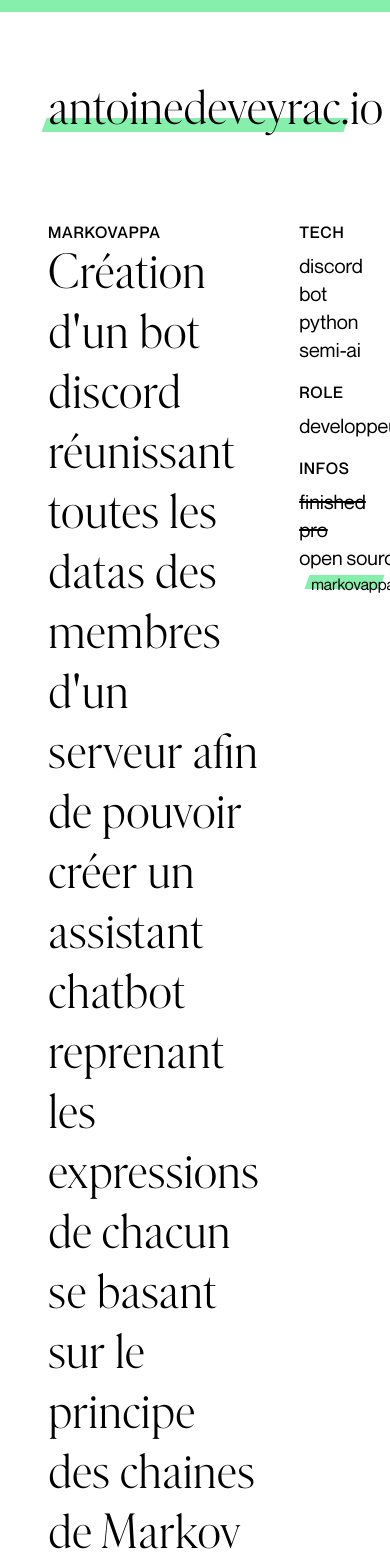
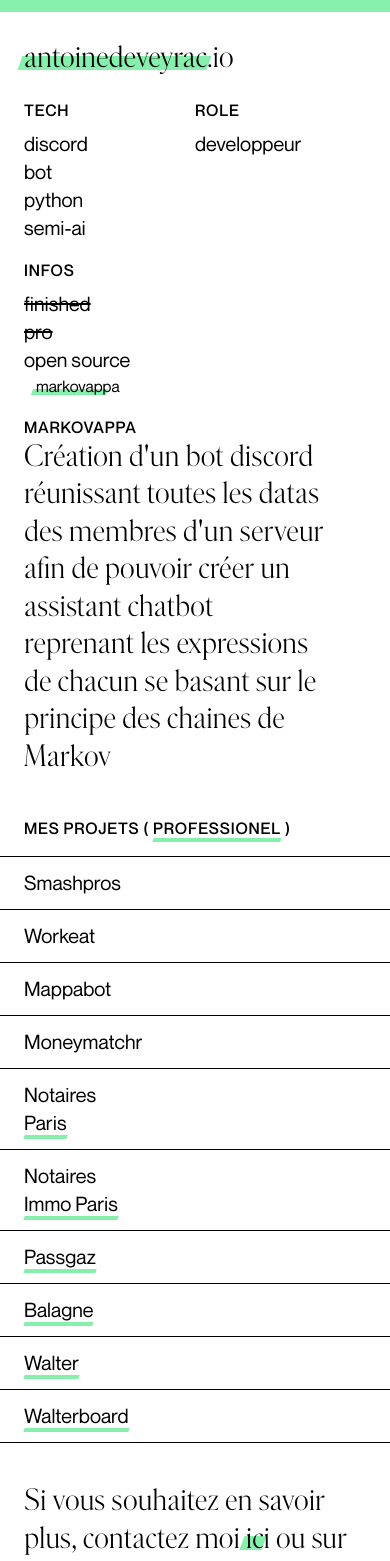
Before and after one commit to antoine2vey/portfolio, a Next.js app: page /project/markovappa in a window 390 px wide. Shown: the top 1561 px of the page. Built offline with nearby package versions, Linux system fonts and the light colour scheme.

Commit message:
responsive

```diff
--- a/src/app/components/AllProjects.tsx
+++ b/src/app/components/AllProjects.tsx
@@ -6,7 +6,7 @@ import projects from '@/app/data/projects.json'
 export default function AllProjects({ excludedSlug }: { excludedSlug?: string }) {
   return (
     <>
-      <div className="px-12">
+      <div className="px-6 sm:px-12">
         <Subtitle>Mes projets ( <span className="
           relative
           before:absolute
--- a/src/app/components/Header.tsx
+++ b/src/app/components/Header.tsx
@@ -4,7 +4,7 @@ import Title from "./Title";
 
 export default function Header() {
   return (
-    <header className="mb-20">
+    <header className="mb-5 sm:mb-20">
       <Title>
         <StyledLink href="/">antoinedeveyrac.io</StyledLink>
       </Title>
--- a/src/app/components/Project.tsx
+++ b/src/app/components/Project.tsx
@@ -3,7 +3,7 @@ import { Project as IProject } from "@/app/hooks/useProject";
 export default function Project({ project }: { project: IProject }) {
   return (
     <div className={`
-      border-t border-current px-12 py-5 text-xl font-neue font-normal text-xl
+      border-t border-current px-6 sm:px-12 py-3 sm:py-5 text-xl font-neue font-normal text-xl
     `}>
       <div className="container grid grid-cols-3">
         <div>
--- a/src/app/components/StyledLink.tsx
+++ b/src/app/components/StyledLink.tsx
@@ -13,26 +13,27 @@ export default function StyledLink({ children, small, ...props }: {
         relative
         inline-block
 
-        hover:before:translate-y-2
+        ${small ? `
+          before:h-1.5
+          before:-translate-y-1
+          hover:before:translate-y-1
+        ` : `
+          before:h-3.5
+          before:-translate-y-2
+          hover:before:translate-y-2
+        `}
+
         hover:before:translate-x-0
 
         before:transition
         before:content-['']
         before:absolute
         before:w-[90%]
-        before:h-3.5
         before:-skew-x-[20deg]
         before:-translate-x-1
-        before:-translate-y-2
         before:z-[-1]
         before:bottom-0
         before:bg-green-300
-
-        ${small ? `
-          before:h-1.5
-          before:-translate-y-1
-          hover:before:translate-y-1
-        ` : ''}
       `}
     >{children}</Link>
   )
--- a/src/app/components/Title.tsx
+++ b/src/app/components/Title.tsx
@@ -5,7 +5,7 @@ export default function Title({ children, className }: {
   className?: string
 }) {
   return (
-    <div className={`font-parnaso text-5xl leading-tight ${className}`}>
+    <div className={`font-parnaso text-3xl sm:text-5xl leading-tight ${className}`}>
       {children}
     </div>
   )
--- a/src/app/layout.tsx
+++ b/src/app/layout.tsx
@@ -37,10 +37,10 @@ export default function RootLayout({
       <body className={`${parnasoFont.variable} ${neueFont.variable}`}>
         <GoogleAnalytics gaId="G-9V6Z03HPR3" />
         <div className="bg-green-300 w-full h-3 fixed z-[-1]" />
-        <div className="pt-20">
+        <div className="pt-10 sm:pt-20">
           {children}
         </div>
-        <footer className="container px-12 mb-20">
+        <footer className="container px-6 sm:px-12 mb-10 sm:mb-20">
           <Title>Si vous souhaitez en savoir plus, contactez moi <StyledLink href="mailto:antoine.2vey@gmail.com">ici</StyledLink> ou sur <StyledLink href="https://www.linkedin.com/in/antoine-de-veyrac-31b467112/">Linkedin</StyledLink></Title>
         </footer>
       </body>
--- a/src/app/page.tsx
+++ b/src/app/page.tsx
@@ -26,23 +26,23 @@ export const metadata: Metadata = {
 export default function Page() {
   return (
     <>
-      <div className="container px-12 mb-20">
+      <div className="container px-6 sm:px-12 mb-10 sm:mb-20">
         <Title>Antoine de Veyrac, <br/>
           développeur fullstack, spécialiste de React (7 ans d&apos;expérience) ainsi que de multiples technologies relatives au web, web3 et applications mobiles.
           N&apos;hésitez pas à me <StyledLink href="mailto:antoine.2vey@gmail.com">contacter</StyledLink> si vous souhaitez collaborer.
         </Title>
       </div>
 
-      <div className="mb-20">
+      <div className="mb-10 sm:mb-20">
         <AllProjects />
       </div>
 
-      <div className="container px-12 mb-20">
+      <div className="container px-6 sm:px-12 mb-10 sm:mb-20">
         <Title>Avec 7 ans de pratique en développement React, je suis un expert efficace dans la création rapide d&apos;applications web et mobile hautement réactives. Ma capacité à produire un code de qualité garantit des solutions robustes et évolutives. Je mengage à fournir des résultats exceptionnels en répondant aux besoins spécifiques des clients, tout en assurant une communication transparente.</Title>
       </div>
 
-      <div className="mb-20">
-        <div className="grid grid-cols-4 px-12">
+      <div className="mb-10 sm:mb-20">
+        <div className="grid grid-cols-1 md:grid-cols-4 gap-y-5 md:gap-0 px-6 sm:px-12 ">
           <div>
             <Subtitle>Mes services</Subtitle>
             <ul className="font-neue text-xl font-normal">
--- a/src/app/project/[slug]/page.tsx
+++ b/src/app/project/[slug]/page.tsx
@@ -47,24 +47,29 @@ export default function Page({ params }: { params: { slug: string }}) {
 
   return (
     <>
-      <div className="flex mb-10">
-        <article className="flex-1 mr-10">
+      <div className="flex flex-col sm:flex-row mb-10">
+        <article className="flex-1 order-2 sm:order-1 mr-10 sm:order-2">
           <Subtitle>{project.title}</Subtitle>
           <Title>{project.description}</Title>
         </article>
-        <aside className="">
+        <aside className="order-1 sm:order-2 grid grid-cols-2 sm:grid-cols-1">
+          <div>
             <Subtitle className="mb-2">tech</Subtitle>
             <ul className="mb-4">
               {project.tags.map((tag, i) => (
                 <li className="font-neue text-xl" key={`${tag}-${i}`}>{tag}</li>
               ))}
             </ul>
+          </div>
+          <div>
             <Subtitle className="mb-2">role{project.roles.length > 1 ? 's' : ''}</Subtitle>
             <ul className="mb-4">
               {project.roles.map((role, i) => (
                 <li className="font-neue text-xl" key={`${role}-${i}`}>{role}</li>
               ))}
             </ul>
+          </div>
+          <div>
             <Subtitle className="mb-2">infos</Subtitle>
             <div className="mb-4">
               <p className={`font-neue text-xl ${!project.wip && `line-through`}`}>finished</p>
@@ -81,6 +86,8 @@ export default function Page({ params }: { params: { slug: string }}) {
                 </p>
               ))}
             </div>
+          </div>
+          <div>
             {project.links.length > 0 && (
               <>
                 <Subtitle className="mb-2">lien{project.links.length > 1 ? 's' : ''}</Subtitle>
@@ -98,14 +105,15 @@ export default function Page({ params }: { params: { slug: string }}) {
                 </div>
               </>
             )}
+          </div>
         </aside>
       </div>
-      <div className="grid-element mb-20">
+      <div className="mb-10 sm:mb-20">
          {project.images.map(image => (
             <Image key={image} src={image} alt="" width={1500} height={1500} className="mb-5" />
          ))}
       </div>
-      <div className="mb-20 -mx-12">
+      <div className="mb-10 sm:mb-20 -mx-6 sm:-mx-12">
         <AllProjects excludedSlug={params.slug} />
       </div>
     </>
--- a/src/app/project/layout.tsx
+++ b/src/app/project/layout.tsx
@@ -6,7 +6,7 @@ export default function ProjectLayout({
   children: React.ReactNode
 }) {
   return (
-    <div className="px-12">
+    <div className="px-6 sm:px-12">
       <Header />
       <section>{children}</section>
     </div>
```
Lines whose indentation alone changed are shown as unchanged.
